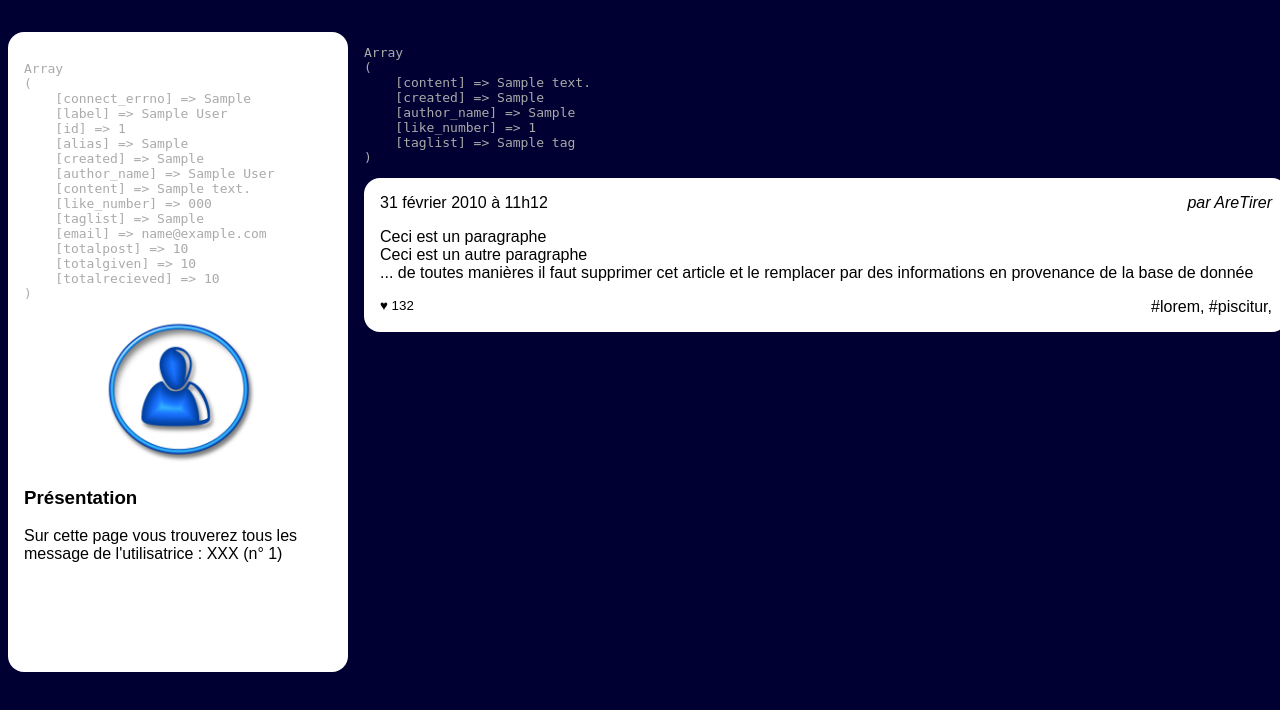
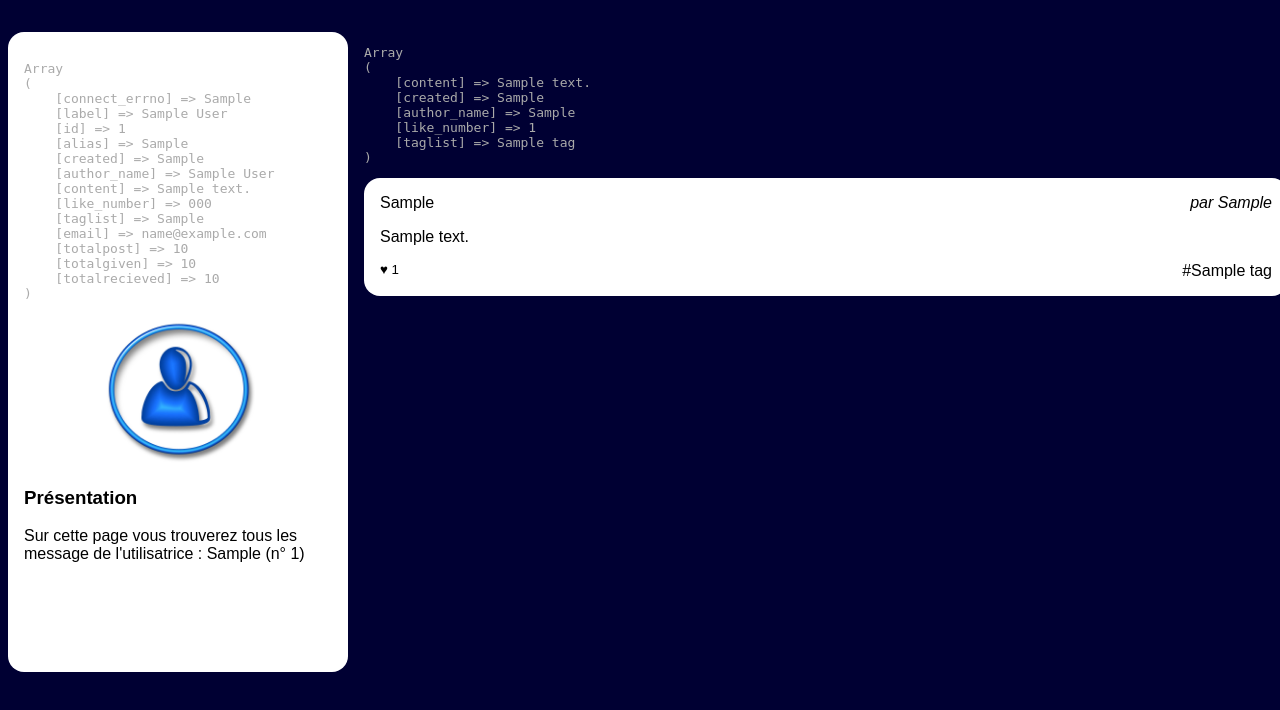
Before and after one commit to adatechschool/projet-collectif-r-seau-social-php-the-enchanted-hippos, a PHP site: page /wall.php?user_id=1 in a window 1280 px wide. Shown: the part 90-800 px from the top of the page. Run offline with PHP 8.4, Linux system fonts and the light colour scheme; tables that the repository leaves empty or names only in its code hold one stand-in row (values such as "Sample post").

Commit message:
Niveau 1 - admin-feed-news-settings-wall

```diff
--- a/resoc_n1/feed.php
+++ b/resoc_n1/feed.php
@@ -59,7 +59,7 @@
                 <section>
                     <h3>Présentation</h3>
                     <p>Sur cette page vous trouverez tous les message des utilisatrices
-                        auxquel est abonnée l'utilisatrice XXX
+                        auxquel est abonnée l'utilisatrice <?php echo $user['alias'] ?>
                         (n° <?php echo $userId ?>)
                     </p>
 
--- a/resoc_n1/news.php
+++ b/resoc_n1/news.php
@@ -100,7 +100,7 @@
                         </div>
                         <footer>
                             <small>♥<?php echo $post['like_number'] ?></small>
-                            <a href=""><?php echo $post['taglist'] ?></a>,
+                            <a href="">#<?php echo $post['taglist'] ?></a>
                         </footer>
                     </article>
                     <?php
--- a/resoc_n1/wall.php
+++ b/resoc_n1/wall.php
@@ -57,7 +57,7 @@
                 <img src="user.jpg" alt="Portrait de l'utilisatrice"/>
                 <section>
                     <h3>Présentation</h3>
-                    <p>Sur cette page vous trouverez tous les message de l'utilisatrice : XXX
+                    <p>Sur cette page vous trouverez tous les message de l'utilisatrice : <?php echo $user['alias'] ?>
                         (n° <?php echo $userId ?>)
                     </p>
                 </section>
@@ -95,20 +95,21 @@
                     ?>
                     <article>
                         <h3>
-                            <time datetime='2020-02-01 11:12:13' >31 février 2010 à 11h12</time>
+                            <time datetime='2020-02-01 11:12:13' ><?php echo $post['created'] ?></time>
                         </h3>
-                        <address>par AreTirer</address>
+                        <address>par <?php echo $post['author_name'] ?></address>
                         <div>
-                            <p>Ceci est un paragraphe</p>
-                            <p>Ceci est un autre paragraphe</p>
-                            <p>... de toutes manières il faut supprimer cet
-                                article et le remplacer par des informations en
-                                provenance de la base de donnée</p>
+                            <p><?php echo $post['content'] ?></p>
                         </div>
                         <footer>
-                            <small>♥ 132</small>
-                            <a href="">#lorem</a>,
-                            <a href="">#piscitur</a>,
+                            <small>♥ <?php echo $post['like_number'] ?></small>
+                            <?php
+                                $tagArray = explode(",", $post['taglist']);
+                                for ($i = 0; $i < sizeof($tagArray); $i++) {
+                                    echo "<a href=''>";
+                                    echo "#" . $tagArray[$i] . " " . "</a>";
+                                }
+                             ?>
                         </footer>
                     </article>
                 <?php } ?>
```
Also changed, not shown: resoc_n1/admin.php (+10 -10 lines), resoc_n1/settings.php (+6 -6 lines).
